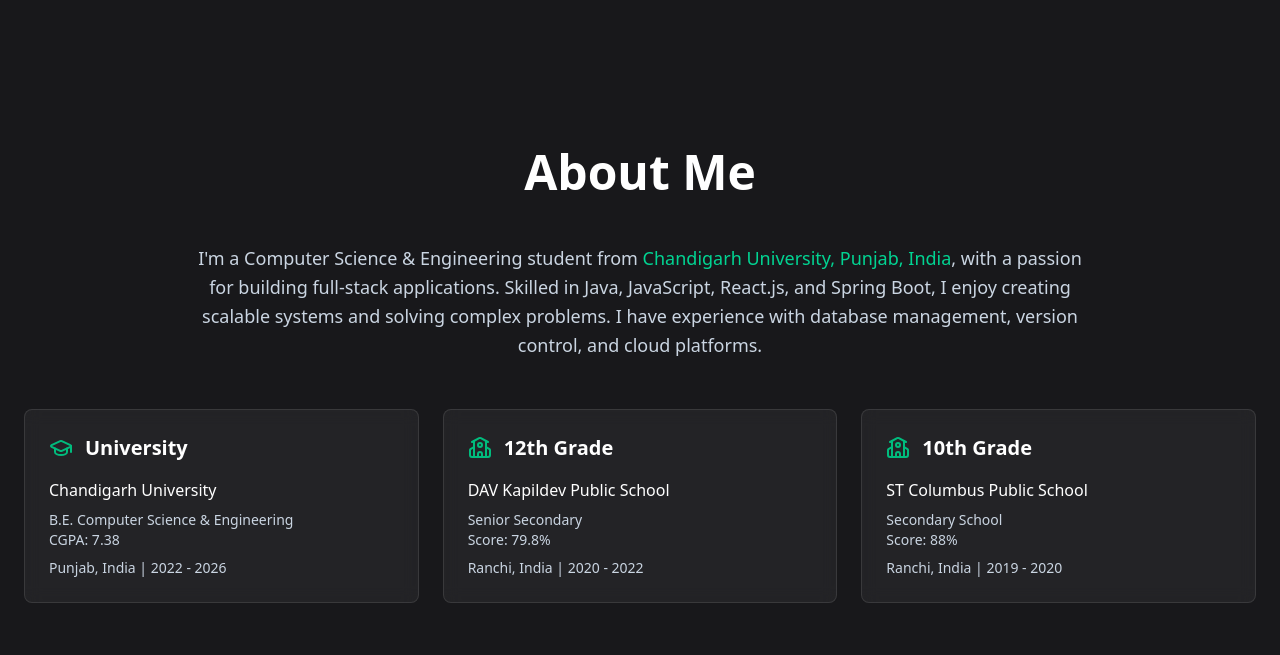
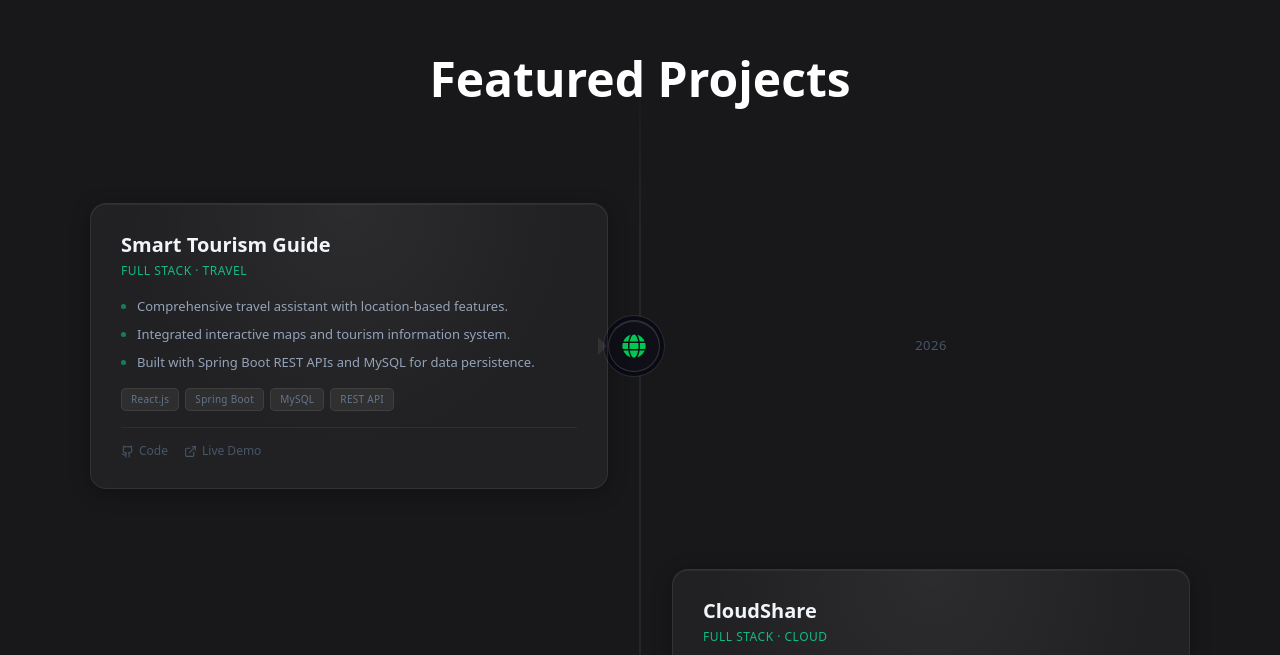
Before and after one commit to JanmjayGit/Portfolio, a React (Vite) app: page / in a window 1280 px wide. Shown: the part 825-1480 px from the top of the page. Built offline with nearby package versions, Linux system fonts and the light colour scheme.

Commit message:
Added the project section and tech stack at the top

```diff
--- a/src/App.jsx
+++ b/src/App.jsx
@@ -14,16 +14,16 @@
         <Hero />
       </div>
 
-      <div id="about">
-        <About />
+      <div id="projects">
+        <Projects />
       </div>
 
       <div id="tech-stack">
         <TechStack />
       </div>
 
-      <div id="projects">
-        <Projects />
+      <div id="about">
+        <About />
       </div>
 
       <div id="contact">
```
